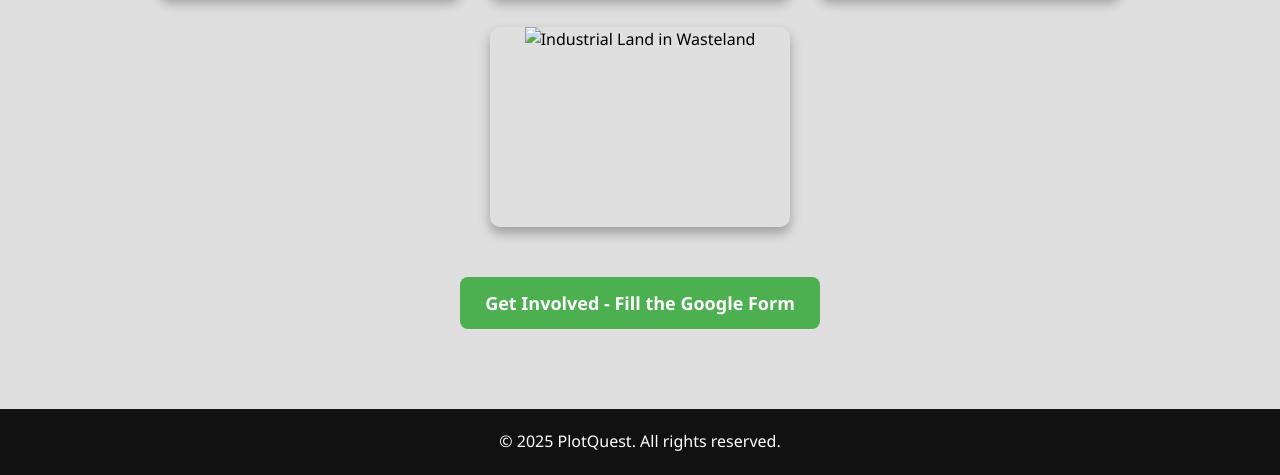
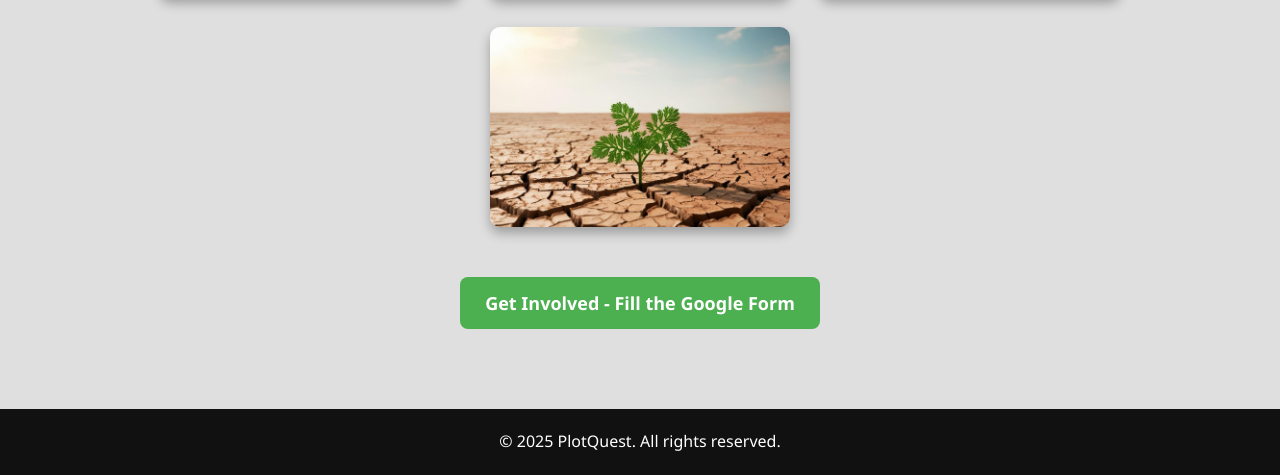
Before and after one commit to Atharvcoolkarni/plotquest, a plain HTML site: page index.html in a window 1280 px wide. Shown: the part 1181-1656 px from the top of the page. Drawn offline with Linux system fonts and the light colour scheme; files whose address does not match are found by name.

Commit message:
Update index.html

```diff
--- a/index.html
+++ b/index.html
@@ -59,7 +59,7 @@
           <div class="flip-card">
             <div class="flip-card-inner">
               <div class="flip-card-front">
-                <img src="Media/barren_land9.jpg" alt="Industrial Land in Wasteland">
+                <img src="barren_land9.jpg" alt="Industrial Land in Wasteland">
               </div>
               <div class="flip-card-back">
                 <p>Abandoned wastelands can be repurposed as small-scale industrial clusters, offering space for startups, manufacturing units, and rural entrepreneurship to flourish.</p>
```
